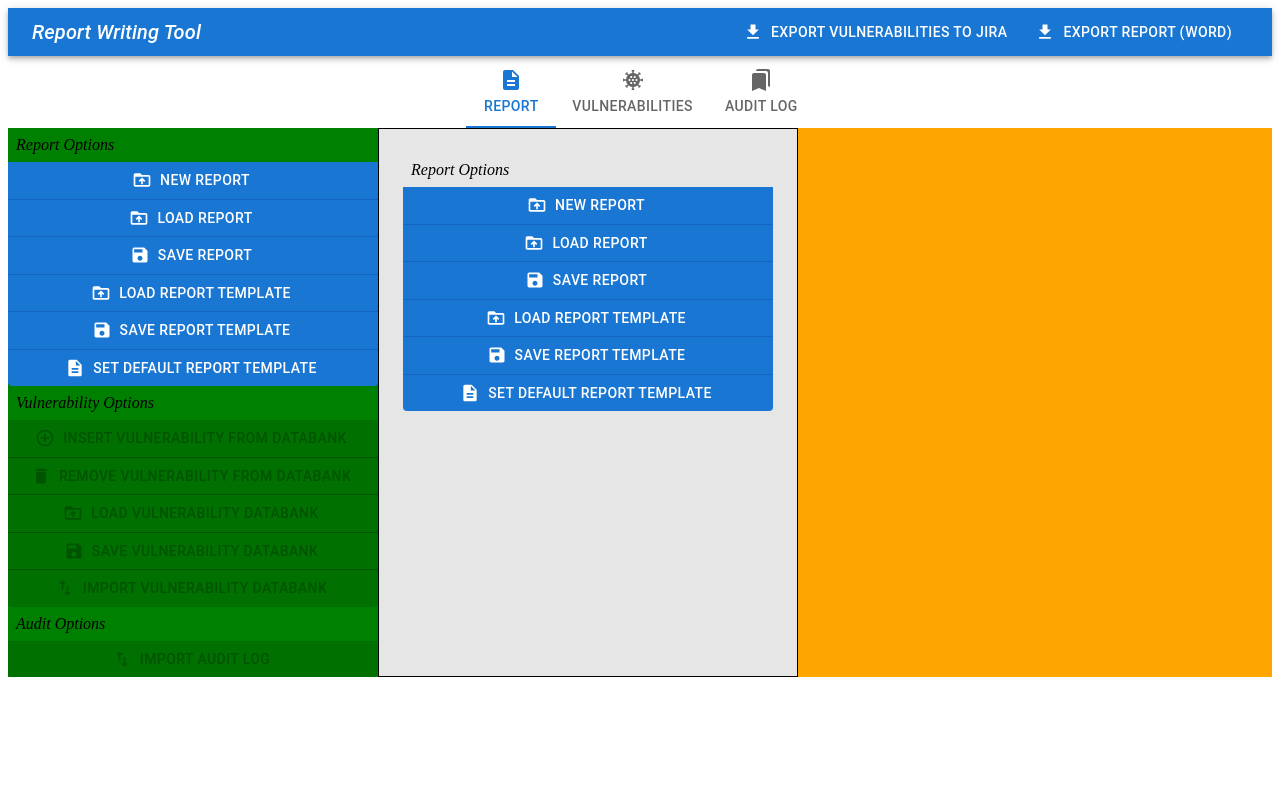
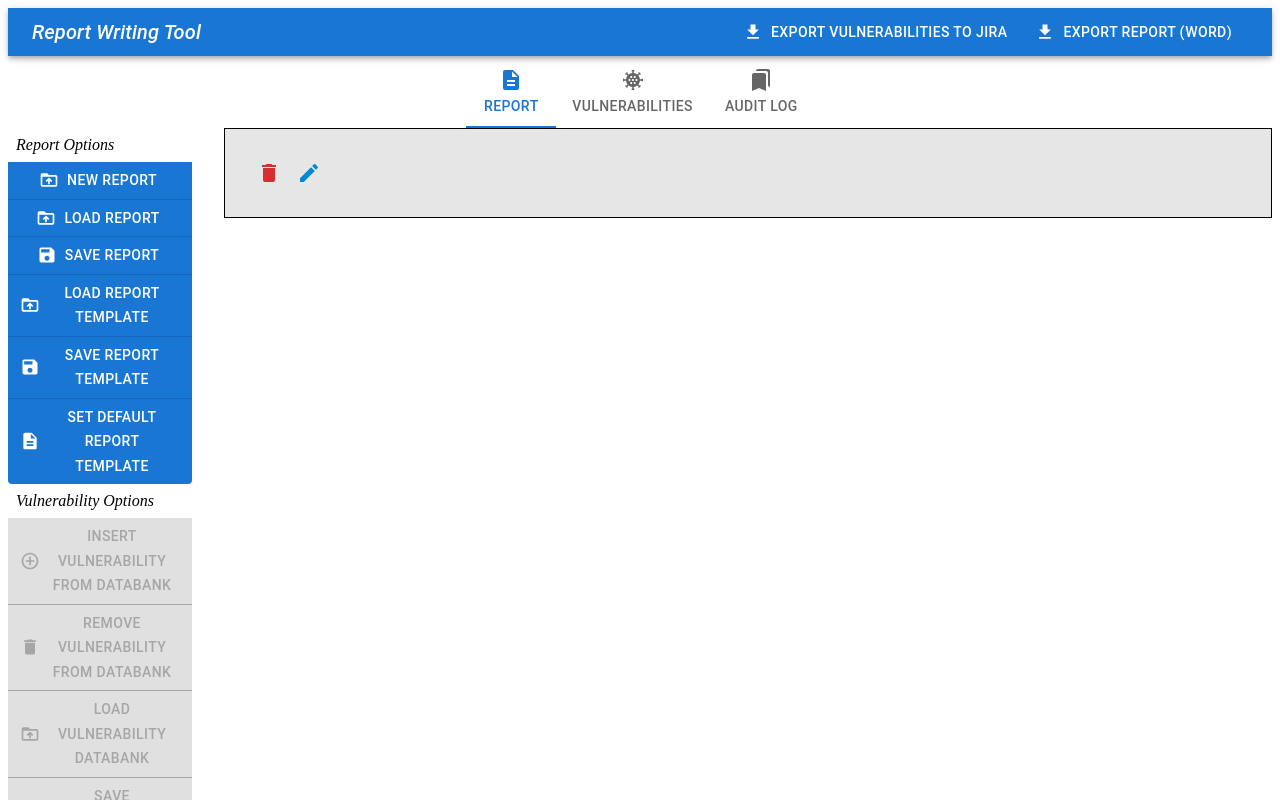
Before and after one commit to Adam-board/Front-End-Dissertation-AdamBoard, a React (Create React App) app in the folder client/: page / in a window 1280 px wide. Both pictures are taken after a click on the tab "REPORT". Shown: the top 800 px of the page. Built offline with nearby package versions, Linux system fonts and the light colour scheme.

Commit message:
Tidied up the folders of files to separate into parts of web application. Begun work on Forms

```diff
--- a/client/package.json
+++ b/client/package.json
@@ -20,6 +20,7 @@
     "match-sorter": "^6.3.4",
     "react": "^18.2.0",
     "react-dom": "^18.2.0",
+    "react-hook-form": "^7.51.2",
     "react-router-dom": "^6.22.0",
     "react-scripts": "5.0.1",
     "sort-by": "^1.2.0",
--- a/client/src/App.js
+++ b/client/src/App.js
@@ -1,9 +1,5 @@
-
-//If making a comment inside of the React Fragment, use this {/* */}
-
 //The main imports to ensure everything is treated as React
 import * as React from 'react';
-
 import Grid from '@mui/material/Grid'; // Grid version 1
 
 //All icons that are being imported for this project
@@ -14,14 +10,14 @@ import AddCircleOutlineIcon from '@mui/icons-material/AddCircleOutline'; // Add
 import DeleteIcon from '@mui/icons-material/Delete'; //Remove Button
 import ImportExportIcon from '@mui/icons-material/ImportExport'; //Import Export Button
 
-
 //Custom components imported to make everything neater
-import CustButtonGroup from './Components/ButtonGroups';
-import CustButton from './Components/CustButton';
-import CustTabPanel from './Components/TabPanel';
-import CustToolBarButtons from './Components/CustToolBarButtons';
-import CustToolBar from './Components/CustToolBar';
-import CustTabs from './Components/CustTabs';
+import CustButtonGroup from './Components/SideBar/ButtonGroups';
+import CustButton from './Components/SideBar/CustButton';
+import CustTabPanel from './Components/Tabs/TabPanel';
+import CustToolBarButtons from './Components/ToolBar/CustToolBarButtons';
+import CustToolBar from './Components/ToolBar/CustToolBar';
+import CustTabs from './Components/Tabs/CustTabs';
+import CustForm from './Components/Tabs/CustForm';
 
 //Contains all imports for Draft.Js
 import ReactDOM from 'react-dom';
@@ -53,17 +49,15 @@ const ButtonsVulnDatabank = [
 const AuditLog = [<CustButton  startIcon={<ImportExportIcon />} tooltip={Desc.ImportAuditLog} arrowPlacement="right" >Import Audit Log</CustButton>,];
 
 
-//<IconButton aria-label='delete' color='error' ><DeleteIcon /> </IconButton>
+
 
 function App() {
-
   const [value, setValue] = React.useState('');
 
   const handleChange = (event, newValue) => {
-    setValue(newValue);
-  };
+    setValue(newValue);};
 
-  return (
+  return(
   <React.Fragment>
       <CustToolBar>
         <CustToolBarButtons arrowPlacement='bottom-end' tooltip={Desc.ExportVulnToJira}>Export Vulnerabilities To Jira</CustToolBarButtons>
@@ -71,37 +65,27 @@ function App() {
       </CustToolBar>
       <CustTabs onChange={handleChange} value={value}></CustTabs>
 
-
-<Grid container
+    <Grid container spacing={4}
       sx={{
-        bgcolor: 'orange',
-        display: 'inline-flex',
-        alignContent: 'stretch' ,
-        justifyContent: 'flex-start'}}>
-
-
-
-
-{/* <Box sx={{display: 'inline-flex', flexDirection: 'row', alignContent: 'stretch' , justifyContent: 'flex-start', flexWrap: 'nowrap', width: '100%'}}> */}
+        flexGrow: 1}}>
 
 {/* This section of code handles the buttons displayed on the left sidebar */}
 
-<Grid item sx={{bgcolor: 'green'}}>
+      <Grid item xs>
         <CustButtonGroup Num={0} value={value} group={ButtonsReport}>Report Options</CustButtonGroup>
         <CustButtonGroup Num={1} value={value} group={ButtonsVulnDatabank}>Vulnerability Options</CustButtonGroup>
         <CustButtonGroup Num={2} value={value} group={AuditLog}>Audit Options</CustButtonGroup>
       </Grid>
 
+{/* This section of code handles the tabs that appear for creating new headings! */}
 
-
-     <CustTabPanel value={value} index={0}><CustButtonGroup Num={0} value={value} group={ButtonsReport}>Report Options</CustButtonGroup></CustTabPanel>
-     <CustTabPanel value={value} index={1}><CustButtonGroup Num={1} value={value} group={ButtonsVulnDatabank}>Vulnerability Options</CustButtonGroup></CustTabPanel>
-     <CustTabPanel value={value} index={2}> <CustButtonGroup Num={2} value={value} group={AuditLog}>Audit Options</CustButtonGroup></CustTabPanel>
-
+      <Grid item xs={10}>
+        <CustTabPanel value={value} index={0}> <CustForm />  </CustTabPanel>
+        <CustTabPanel value={value} index={1}> <CustForm /> </CustTabPanel>
+        <CustTabPanel value={value} index={2}> <CustForm /> </CustTabPanel>
+      </Grid>
 
     </Grid>
   </React.Fragment>
-
-  );
-}
+  );}
 export default App
--- a/client/src/Components/ButtonGroups.jsx
+++ b/client/src/Components/SideBar/ButtonGroups.jsx
@@ -8,7 +8,7 @@ import Grid from '@mui/material/Grid'; // Grid version 1
 export default function CustButtonGroup(props) {
  const {Num,  value, group} = props
 
-return(<Grid item width={370}>
+return(<Grid item>
     <ButtonGroup
         disabled={value !==  Num}
         orientation="vertical"
--- /dev/null
+++ b/client/src/Components/Tabs/CustForm.jsx
@@ -0,0 +1,23 @@
+import DeleteIcon from '@mui/icons-material/Delete'; //Remove Button
+import EditIcon from '@mui/icons-material/Edit'; //Edit Button
+import { Grid, IconButton } from '@mui/material';
+
+import {useState} from "react";
+import { useForm, SubmitHandler } from "react-hook-form"
+
+export default function CustForm(props) {
+    const {} = props
+
+    return(
+    <Grid container>
+
+
+
+        <IconButton color='error' ><DeleteIcon /> </IconButton>
+        <IconButton color='info' ><EditIcon /></IconButton>
+    </Grid>
+    )
+
+
+
+}
```
Also changed, not shown: client/src/Components/CustForm.jsx (deleted, +0 -14 lines), client/src/Components/SideBar/CustButton.jsx (renamed from client/src/Components/CustButton.jsx), client/src/Components/Tabs/CustTabs.jsx (renamed from client/src/Components/CustTabs.jsx), client/src/Components/Tabs/TabPanel.jsx (renamed from client/src/Components/TabPanel.jsx), client/src/Components/ToolBar/CustToolBar.jsx (renamed from client/src/Components/CustToolBar.jsx), client/src/Components/ToolBar/CustToolBarButtons.jsx (renamed from client/src/Components/CustToolBarButtons.jsx), 1 other file (tests, documents, lock files or other folders). Lines whose indentation alone changed are shown as unchanged.
